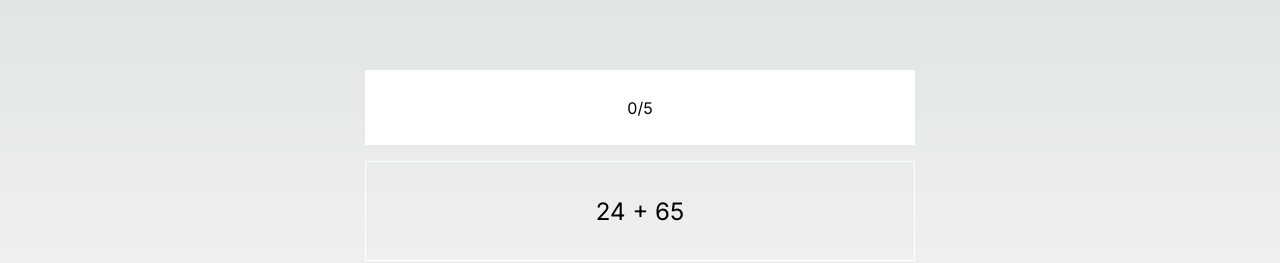
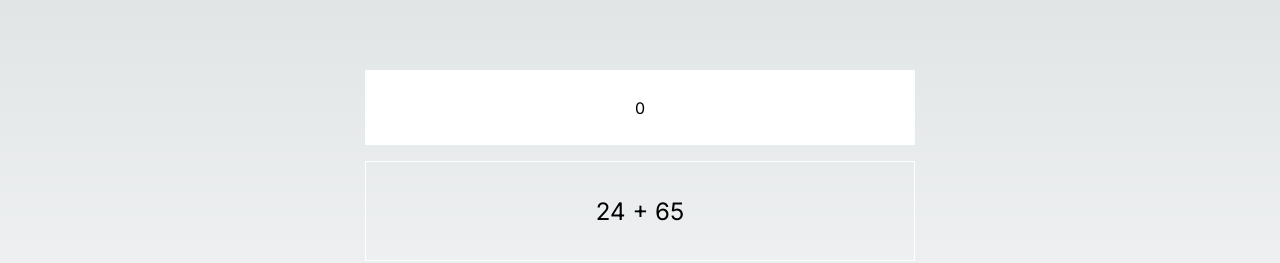
Before and after one commit to hacjkerman/stage-3-maths, a Next.js app in the folder frontend/: page / in a window 1280 px wide. Shown: the part 230-493 px from the top of the page. Built offline with nearby package versions, Linux system fonts and the light colour scheme.

Commit message:
removed user input once they submit the correct answer

```diff
--- a/frontend/src/app/page.js
+++ b/frontend/src/app/page.js
@@ -14,7 +14,6 @@ export default function Page() {
   const [answer, setAnswer] = useState();
   const [completed, setCompleted] = useState(false);
   const [topic, setTopic] = useState("addition");
-  const [userInput, setUserInput] = useState();
   const [correct, setCorrect] = useState(0);
   const topics = {
     addition: { function: generateAddQuestion(), operation: "+" },
@@ -48,13 +47,14 @@ export default function Page() {
     if (response) {
       toast.success("Correct Answer!");
       setCompleted(true);
-      setUserInput(0);
       setCorrect(correct + 1);
+      event.target.reset();
     } else {
       toast.error("Incorrect Answer :( Give it another go!");
       setCorrect(0);
     }
   }
+
   let render;
   if (question) {
     render = <div className={PageCSS.questionBox}>{question}</div>;
@@ -71,7 +71,6 @@ export default function Page() {
             type="number"
             name="answer"
             placeholder="Enter your answer here"
-            value={userInput}
             className={PageCSS.inputBox}
           />
           <button type="submit" className={PageCSS.submitButton}>
--- a/frontend/src/components/Counter/Counter.js
+++ b/frontend/src/components/Counter/Counter.js
@@ -5,7 +5,7 @@ export default function Counter(props) {
   let counter = 0;
   return (
     <>
-      <div className={CounterCSS.counterBox}>{correct}/5</div>
+      <div className={CounterCSS.counterBox}>{correct}</div>
       <div className={CounterCSS.fillBox}></div>
     </>
   );
```
